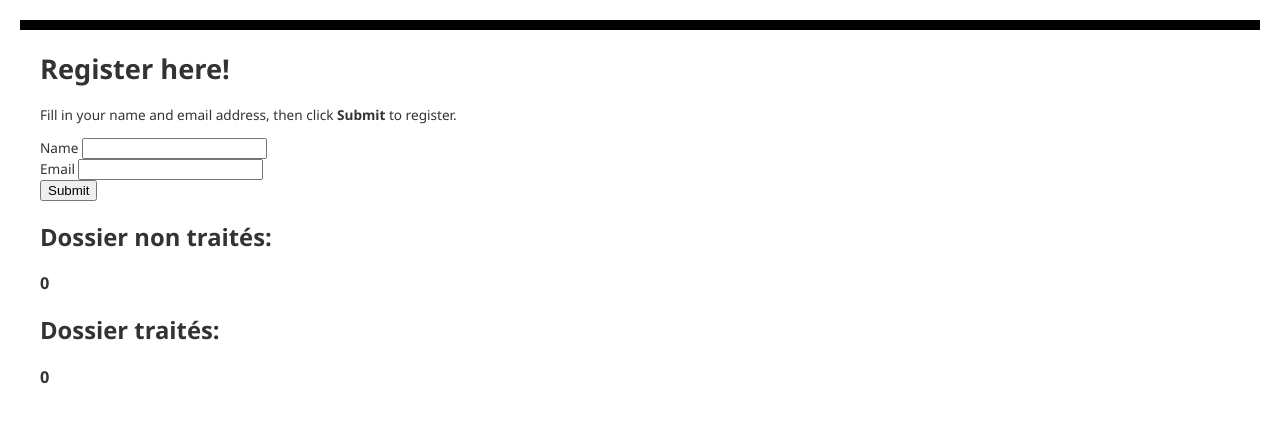
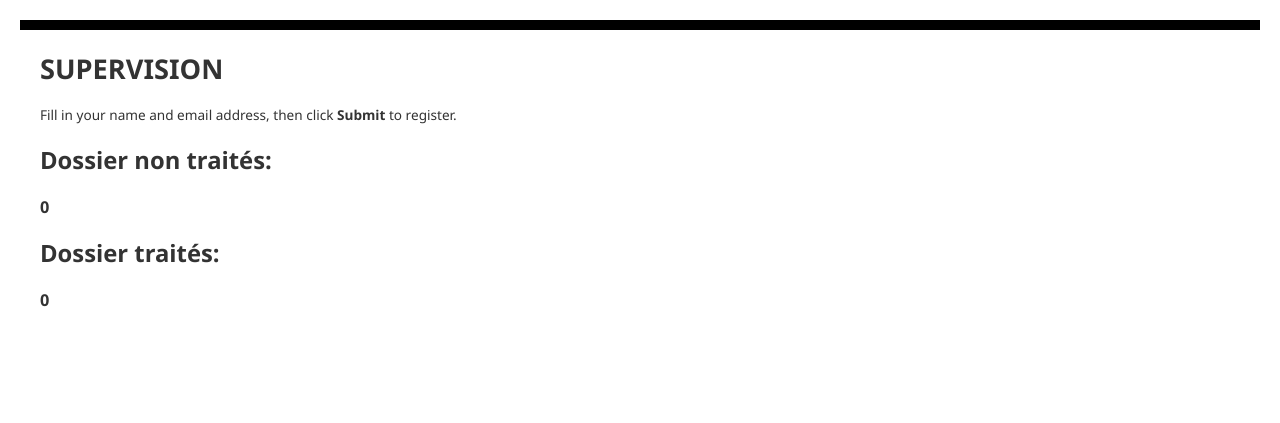
Before and after one commit to BigDataRsk/app, a PHP site: page / in a window 1280 px wide. Shown: the top 423 px of the page. Run offline with PHP 8.4, Linux system fonts and the light colour scheme; data that the repository does not hold is empty; some libraries are stand-ins or nearby versions.

Commit message:
Update index.php

```diff
--- a/index.php
+++ b/index.php
@@ -16,13 +16,9 @@
  </style>
  </head>
  <body>
- <h1>Register here!</h1>
+ <h1>SUPERVISION</h1>
  <p>Fill in your name and email address, then click <strong>Submit</strong> to register.</p>
- <form method="post" action="index.php" enctype="multipart/form-data" >
-       Name  <input type="text" name="name" id="name"/></br>
-       Email <input type="text" name="email" id="email"/></br>
-       <input type="submit" name="submit" value="Submit" />
- </form>
+
 <?php
 	 // DB connection info
 	 $host = "tcp:bddintern.database.windows.net,1433";
```
